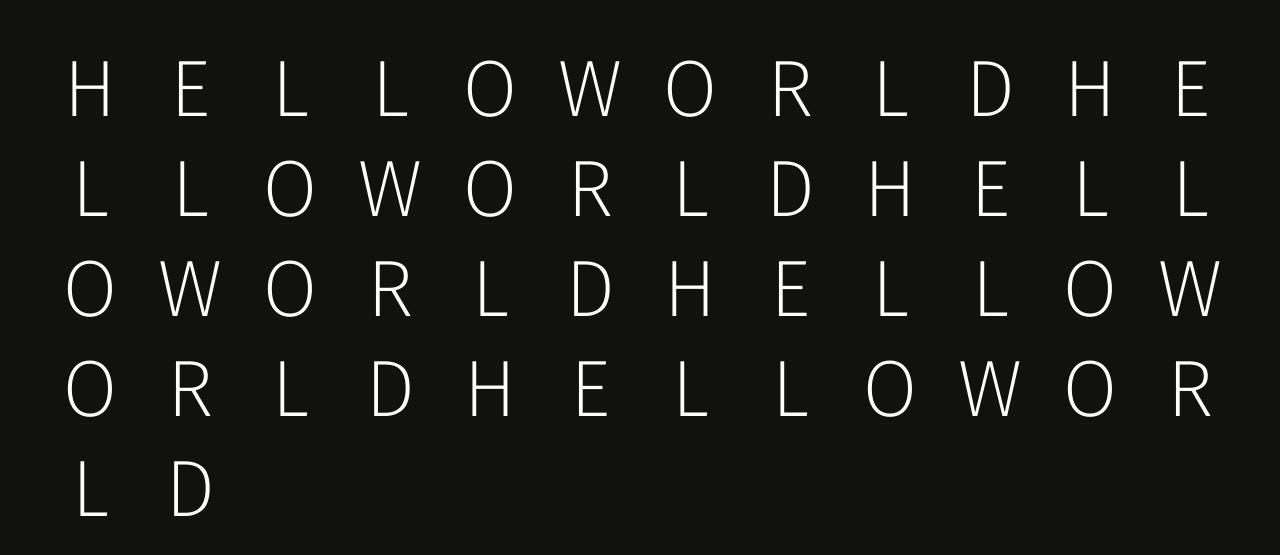
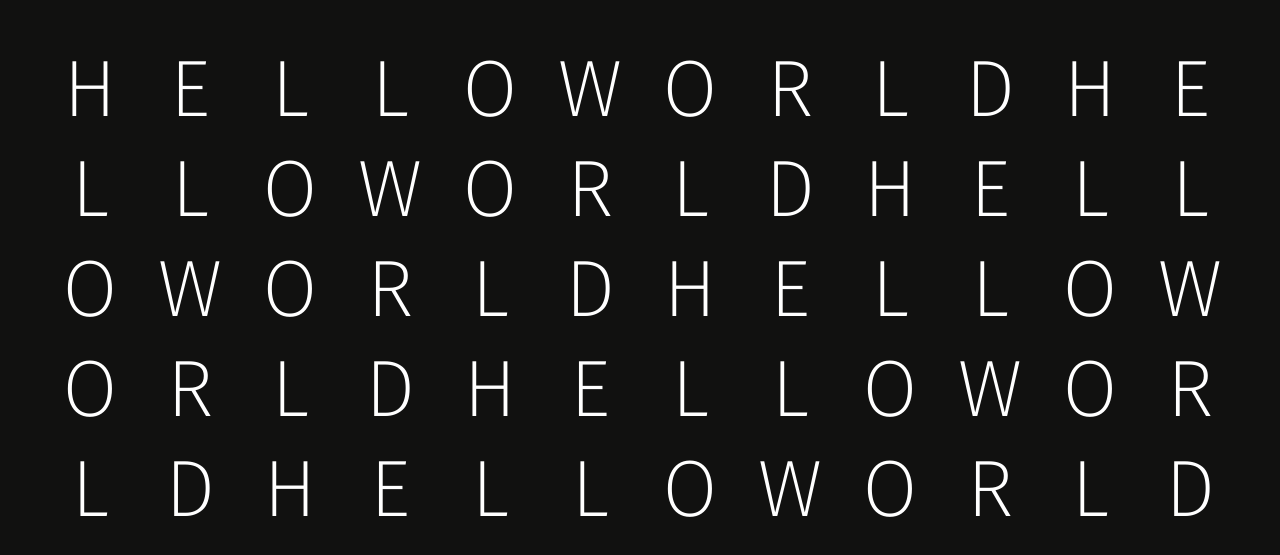
Before and after one commit to neilp666/reactive-website, a plain HTML site: page index.html in a window 1280 px wide. Shown: the part 119-674 px from the top of the page. Drawn offline with Linux system fonts and the light colour scheme.

Commit message:
Added font weights and transitions

```diff
--- a/cereal.js
+++ b/cereal.js
@@ -6,9 +6,10 @@ document.addEventListener("mousemove", function (event) {
         const dx = div.offsetLeft + 50 - x;
         const dy = div.offsetTop + 50 - y;
         const dist = Math.sqrt(dx * dx + dy * dy)
-        const score = Math.exp(dist * -0.003)
+        const score = Math.exp(dist * -0.004)
 
         // div.innerHTML = score.toFixed(2);
         div.style.transform = "scale(" + score + ")"
+        div.style.fontWeight = 100 + (100 * Math.round(8 * score))
     })
 })
--- a/index.html
+++ b/index.html
@@ -60,6 +60,16 @@
             <div>R</div>
             <div>L</div>
             <div>D</div>
+            <div>H</div>
+            <div>E</div>
+            <div>L</div>
+            <div>L</div>
+            <div>O</div>
+            <div>W</div>
+            <div>O</div>
+            <div>R</div>
+            <div>L</div>
+            <div>D</div>
         </section>
         <script src="cereal.js"></script>
     </body>
--- a/styles.css
+++ b/styles.css
@@ -24,4 +24,5 @@ section {
 div {
     font-weight: 100;
     /* transform: scale(0.2); */
+    transition: transform 0.2s;
 }
```
